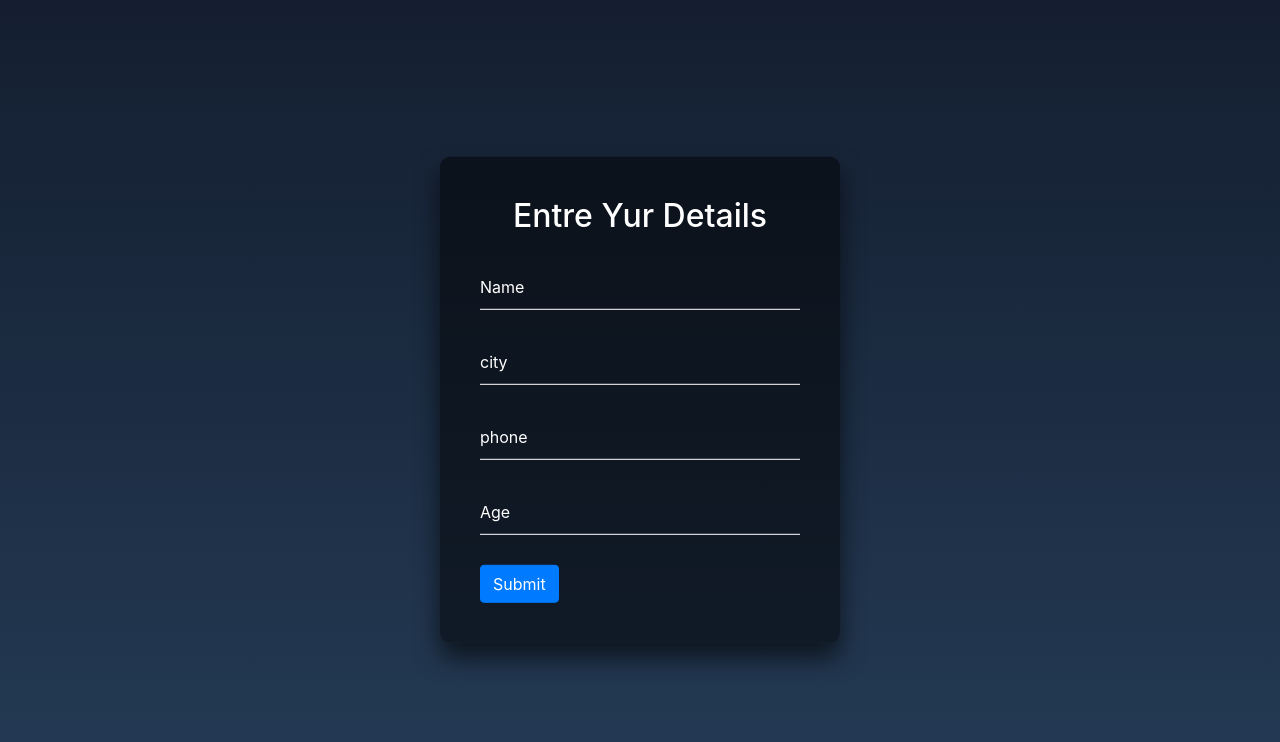
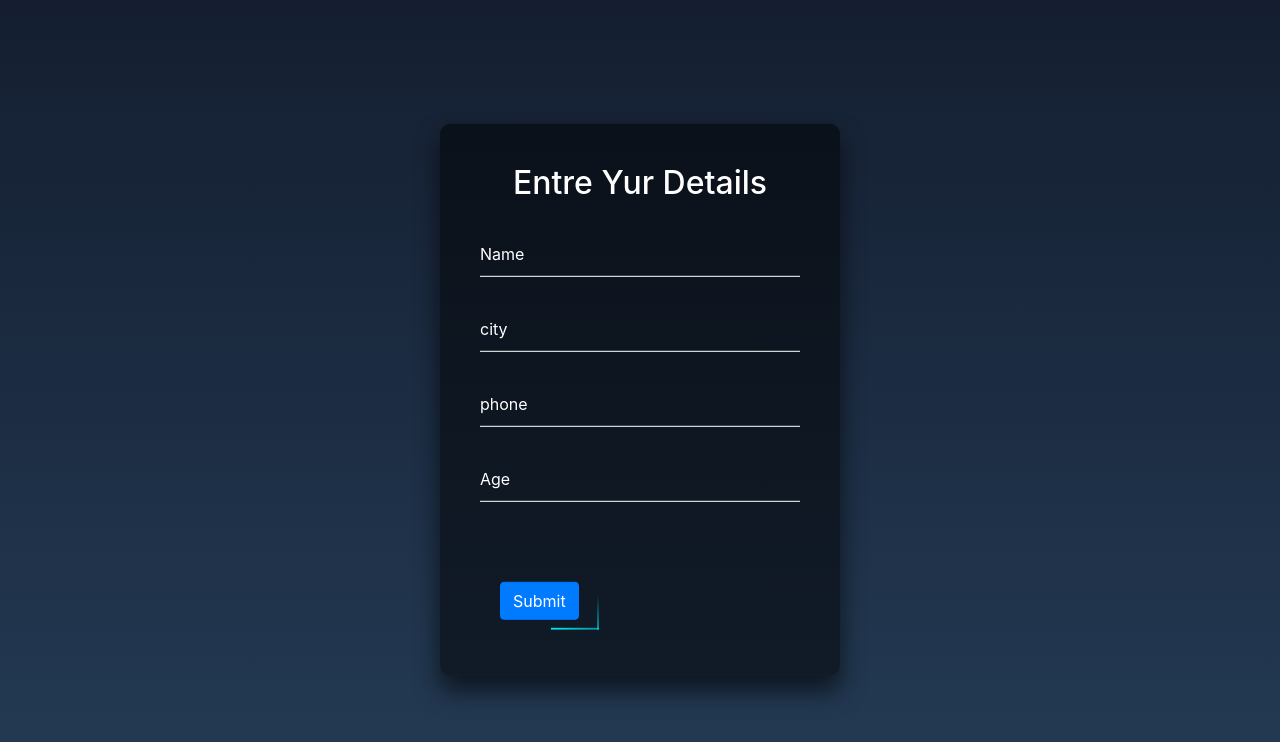
Before and after one commit to sikku85/formsubmitUsing_flask, a Flask app: page / in a window 1280 px wide. Shown: the top 742 px of the page. Run offline with Flask 2, Linux system fonts and the light colour scheme.

Commit message:
final commit

```diff
--- a/templates/loginpage.html
+++ b/templates/loginpage.html
@@ -35,15 +35,15 @@
                 <label>Age</label>
               </div>
 
-                <button id="butt" onclick="buttonclicked()" type="submit" value="submit" class="btn btn-primary">Submit</button></a>
+                <!-- <button id="butt" onclick="buttonclicked()" type="submit" value="submit" class="btn btn-primary">Submit</button></a>  -->
 
-              <!-- <a href="#">
+              <a href="#">
                 <span></span>
                 <span></span>
                 <span></span>
                 <span></span>
-                Submit
-              </a> -->
+                <button id="butt" onclick="buttonclicked()" type="submit" value="submit" class="btn btn-primary">Submit</button></a>
+              </a>
             </form>
           </div>
     </div>
```
